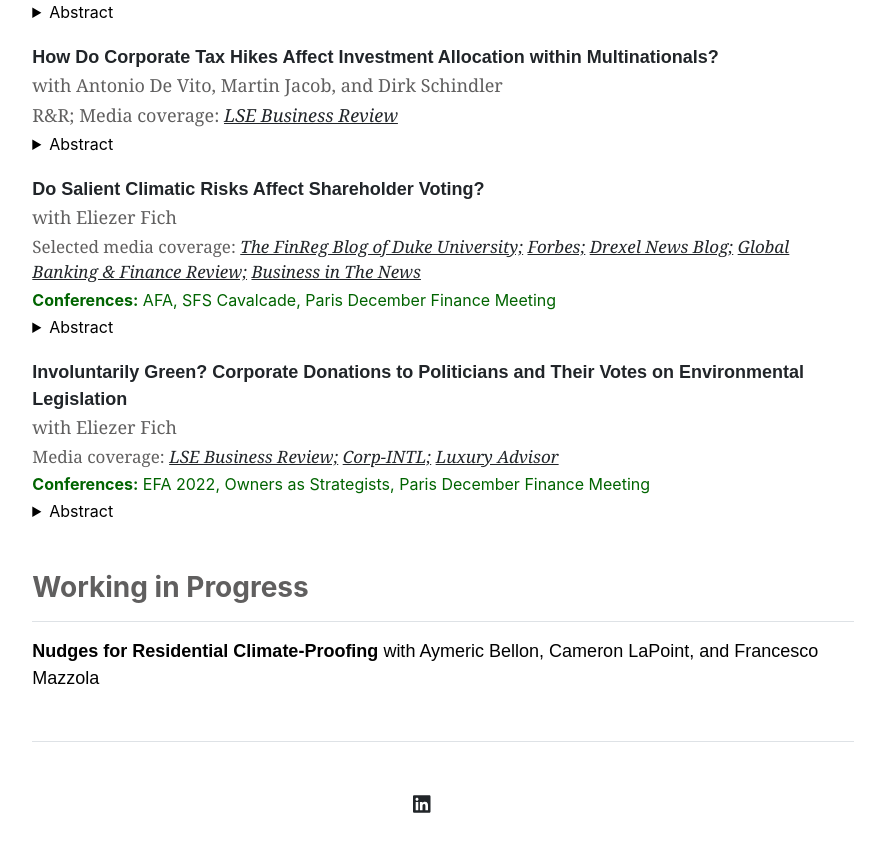
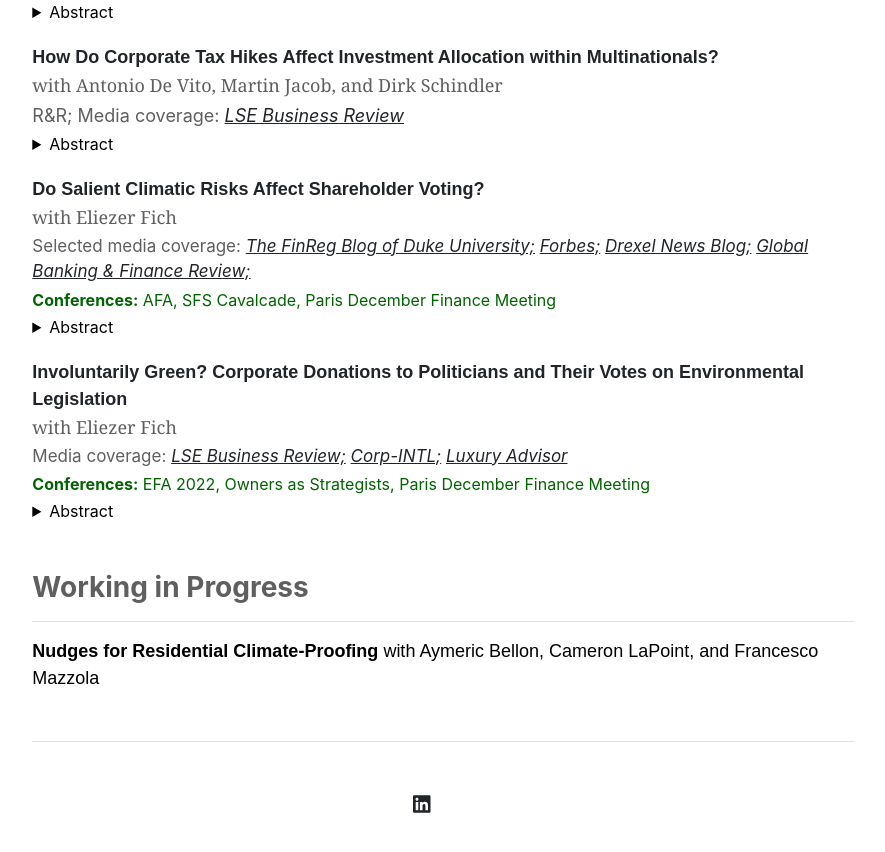
Before and after one commit to guosongxu/guosongxu.github.io, a Jekyll site: the page built from index.md, in a window 1280 px wide and 900 px high, scrolled down 1412 px. Shown: the top 852 px of the window, without its empty margins (197-1082 px from the left). Built offline with Jekyll 4.4.1, drawn with Linux system fonts in a browser that asks for light colours.

Commit message:
Update home.html

```diff
--- a/_layouts/home.html
+++ b/_layouts/home.html
@@ -44,7 +44,7 @@
     </details>
 
     <p style="font-family:arial, 'MS Sans Serif', arial;font-size:18px;margin-bottom:1px;margin-top:20px;"><a rel="noreferrer noopener" aria-label=" (opens in a new tab)" href="https://papers.ssrn.com/sol3/papers.cfm?abstract_id=3189273" target="_blank" style="text-decoration:none;"><strong>News Bias in Financial Journalists’ Social Networks</strong></a></p>
-    <p style="font-family:georgia;font-size:18px;margin-bottom:3px;color:#605F5F">R&R;&nbsp;<a rel="noreferrer noopener" href="http://sfs.org/cavalcade-best-paper-in-corporate-finance/" target="_blank">Best Paper in Corporate Finance</a> at the SFS Cavalcade North America 2021 (previously titled "Friends in Media")</p>
+    <p style="font-size:18px;margin-bottom:3px;color:#605F5F">R&R;&nbsp;<a rel="noreferrer noopener" href="http://sfs.org/cavalcade-best-paper-in-corporate-finance/" target="_blank">Best Paper in Corporate Finance</a> at the SFS Cavalcade North America 2021 (previously titled "Friends in Media")</p>
     <p style="font-size:16px;margin-bottom:3px;color:#006400"><strong>Conferences:</strong> EFA, EFA Doctoral Tutorial, FIRS, SFS Cavalcade</p>
     <details>
       <summary>Abstract</summary>
@@ -55,7 +55,7 @@
 
     <p style="font-family:arial, 'MS Sans Serif', arial;font-size:18px;margin-bottom:1px;margin-top:20px;"><a rel="noreferrer noopener" aria-label=" (opens in a new tab)" href="https://papers.ssrn.com/sol3/papers.cfm?abstract_id=3643481" target="_blank" style="text-decoration:none;"><strong>How Do Corporate Tax Hikes Affect Investment Allocation within Multinationals?</strong></a></p>
     <p style="font-family:georgia;font-size:18px;margin-bottom:3px;color:#605F5F">with Antonio De Vito, Martin Jacob, and Dirk Schindler</p>
-    <p style="font-family:georgia;font-size:18px;margin-bottom:3px;color:#605F5F">R&R; Media coverage:&nbsp;<em><a rel="noreferrer noopener" href="https://blogs.lse.ac.uk/businessreview/2020/09/01/the-impact-of-austerity-policies-in-a-country-can-be-felt-across-its-borders/" target="_blank">LSE Business Review</a></em></p>
+    <p style="font-size:18px;margin-bottom:3px;color:#605F5F">R&R; Media coverage:&nbsp;<em><a rel="noreferrer noopener" href="https://blogs.lse.ac.uk/businessreview/2020/09/01/the-impact-of-austerity-policies-in-a-country-can-be-felt-across-its-borders/" target="_blank">LSE Business Review</a></em></p>
     <details>
       <summary>Abstract</summary>
       <p>
@@ -65,7 +65,7 @@
 
     <p style="font-family:arial, 'MS Sans Serif', arial;font-size:18px;margin-bottom:1px;margin-top:20px;"><a rel="noreferrer noopener" aria-label=" (opens in a new tab)" href="https://papers.ssrn.com/sol3/papers.cfm?abstract_id=3895071" target="_blank" style="text-decoration:none;"><strong>Do Salient Climatic Risks Affect Shareholder Voting?</strong></a></p>
     <p style="font-family:georgia;font-size:18px;margin-bottom:3px;color:#605F5F">with Eliezer Fich</p>
-    <p style="font-family:georgia;font-size:17px;margin-bottom:3px;color:#605F5F">Selected media coverage:&nbsp;<em><a rel="noreferrer noopener" href="https://sites.law.duke.edu/thefinregblog/2021/08/27/do-extreme-weather-events-alter-investors-support-for-the-environment/" target="_blank">The FinReg Blog of Duke University;</a>&nbsp;<a rel="noreferrer noopener" href="https://www.forbes.com/sites/mattsymonds/2023/05/09/how-business-school-research-can-serve-the-world-today/?sh=f99bd0f5fd1d" target="_blank">Forbes;</a>&nbsp;<a rel="noreferrer noopener" href="https://newsblog.drexel.edu/2021/10/13/extreme-weather-events-influence-shareholder-support-of-climate-related-initiatives/" target="_blank">Drexel News Blog;</a>&nbsp;<a rel="noreferrer noopener" href="https://www.globalbankingandfinance.com/how-can-beliefs-shape-corporate-climate-policies/" target="_blank">Global Banking &amp; Finance Review;</a>&nbsp;<a rel="noreferrer noopener" href="https://businessinthenews.co.uk/2021/10/14/shareholders-more-likely-to-support-eco-initiatives-if-they-have-experienced-climate-disasters/" target="_blank">Business in The News</a></em> </p>
+    <p style="font-size:17px;margin-bottom:3px;color:#605F5F">Selected media coverage:&nbsp;<em><a rel="noreferrer noopener" href="https://sites.law.duke.edu/thefinregblog/2021/08/27/do-extreme-weather-events-alter-investors-support-for-the-environment/" target="_blank">The FinReg Blog of Duke University;</a>&nbsp;<a rel="noreferrer noopener" href="https://www.forbes.com/sites/mattsymonds/2023/05/09/how-business-school-research-can-serve-the-world-today/?sh=f99bd0f5fd1d" target="_blank">Forbes;</a>&nbsp;<a rel="noreferrer noopener" href="https://newsblog.drexel.edu/2021/10/13/extreme-weather-events-influence-shareholder-support-of-climate-related-initiatives/" target="_blank">Drexel News Blog;</a>&nbsp;<a rel="noreferrer noopener" href="https://www.globalbankingandfinance.com/how-can-beliefs-shape-corporate-climate-policies/" target="_blank">Global Banking &amp; Finance Review;</a></em> </p>
     <p style="font-size:16px;margin-bottom:3px;color:#006400"><strong>Conferences:</strong> AFA, SFS Cavalcade, Paris December Finance Meeting</p>
     <details>
       <summary>Abstract</summary>
@@ -76,7 +76,7 @@
 
     <p style="font-family:arial, 'MS Sans Serif', arial;font-size:18px;margin-bottom:1px;margin-top:20px;"><a rel="noreferrer noopener" aria-label=" (opens in a new tab)" href="https://papers.ssrn.com/sol3/papers.cfm?abstract_id=3980416" target="_blank" style="text-decoration:none;"><strong>Involuntarily Green? Corporate Donations to Politicians and Their Votes on Environmental Legislation</strong></a></p>
     <p style="font-family:georgia;font-size:18px;margin-bottom:3px;color:#605F5F">with Eliezer Fich</p>
-    <p style="font-family:georgia;font-size:17px;margin-bottom:3px;color:#605F5F">Media coverage:&nbsp;<em><a rel="noreferrer noopener" href="https://blogs.lse.ac.uk/businessreview/2022/04/25/why-do-green-firms-support-anti-climate-legislators/" target="_blank">LSE Business Review;</a>&nbsp;<a rel="noreferrer noopener" href="https://www.corp-intl.com/news/newsitem.aspx?ID=399" target="_blank">Corp-INTL;</a>&nbsp;<a rel="noreferrer noopener" href="https://luxuryadviser.com/green-firms-secretly-donate-more-money-to-support-anti-climate-politicians/" target="_blank">Luxury Advisor</a></em> </p>
+    <p style="font-size:17px;margin-bottom:3px;color:#605F5F">Media coverage:&nbsp;<em><a rel="noreferrer noopener" href="https://blogs.lse.ac.uk/businessreview/2022/04/25/why-do-green-firms-support-anti-climate-legislators/" target="_blank">LSE Business Review;</a>&nbsp;<a rel="noreferrer noopener" href="https://www.corp-intl.com/news/newsitem.aspx?ID=399" target="_blank">Corp-INTL;</a>&nbsp;<a rel="noreferrer noopener" href="https://luxuryadviser.com/green-firms-secretly-donate-more-money-to-support-anti-climate-politicians/" target="_blank">Luxury Advisor</a></em> </p>
     <p style="font-size:16px;margin-bottom:3px;color:#006400"><strong>Conferences:</strong> EFA 2022, Owners as Strategists, Paris December Finance Meeting</p>
     <details>
       <summary>Abstract</summary>
```
